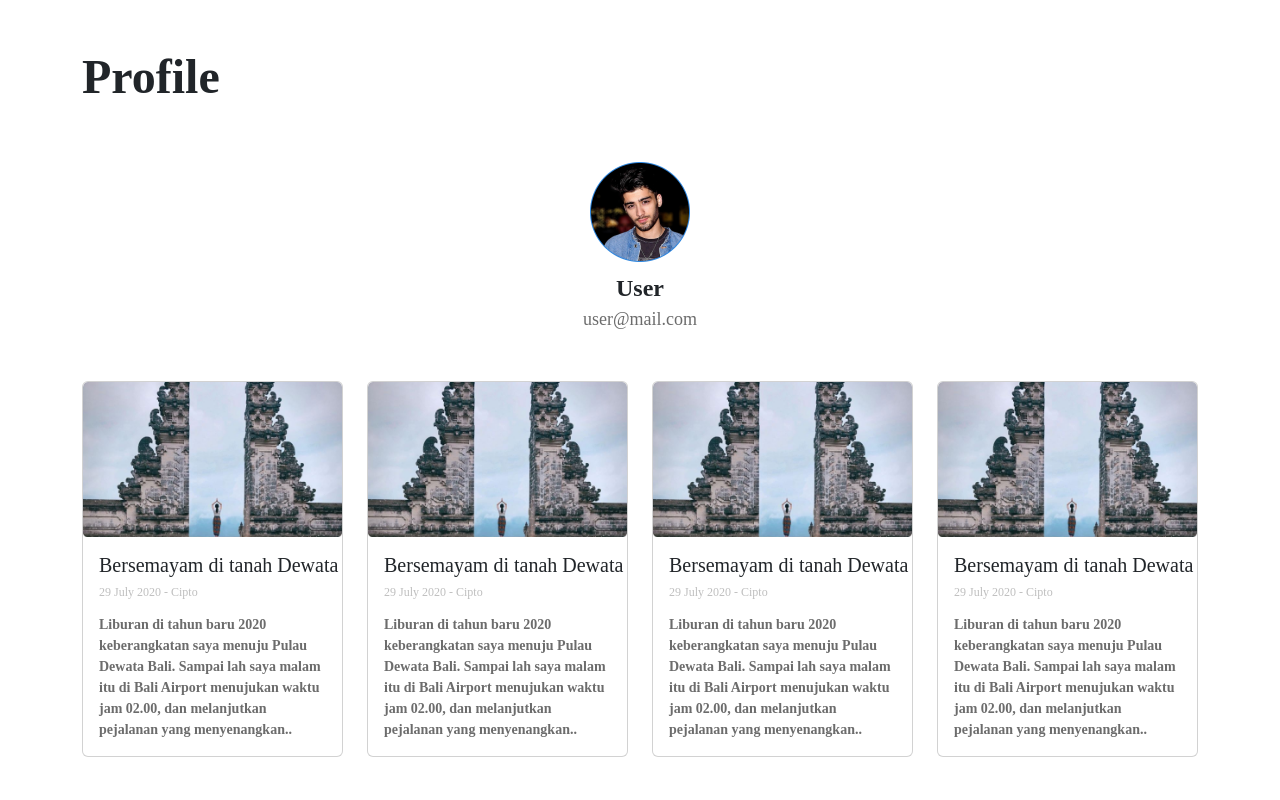
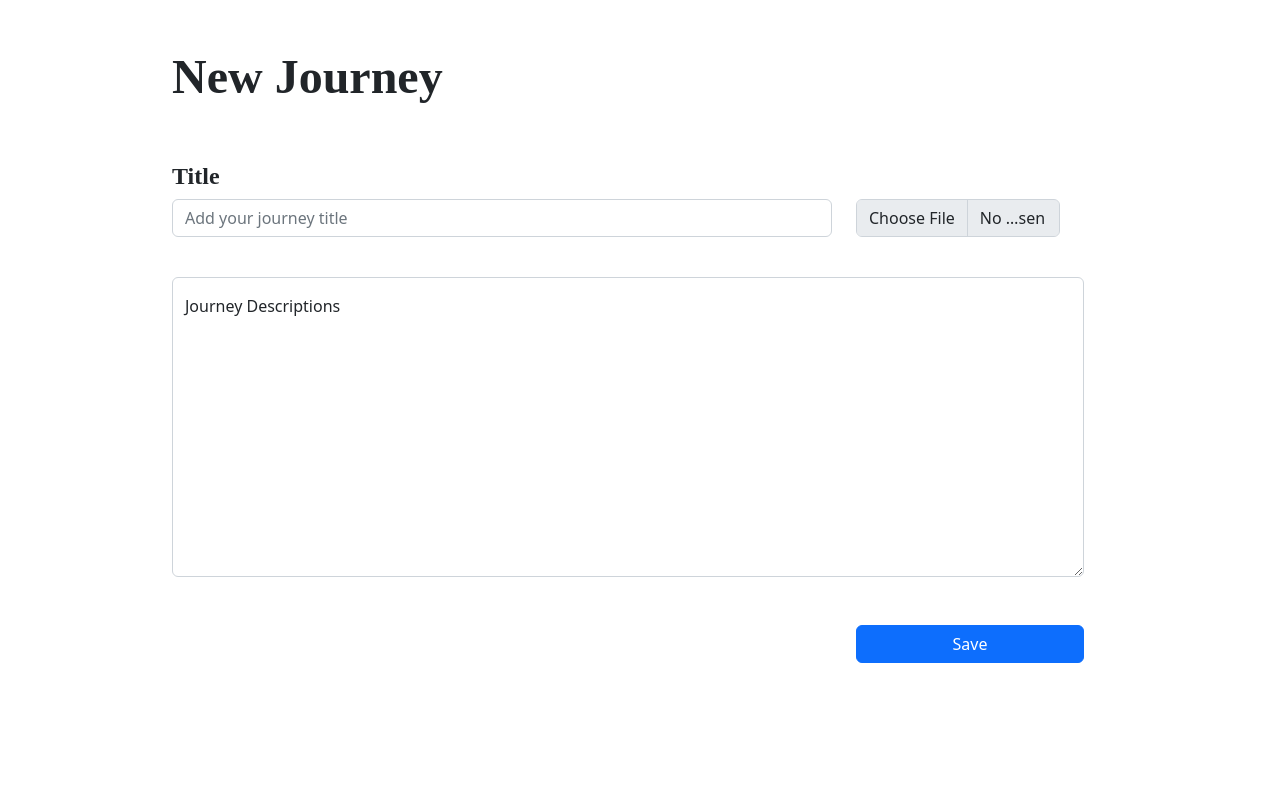
Before and after one commit to khalid-imd/the-journey, a React (Create React App) app in the folder client/: page /new-journey in a window 1280 px wide. Shown: the top 800 px of the page. Built offline with nearby package versions, Linux system fonts and the light colour scheme.

Commit message:
routing, add other page

```diff
--- a/client/package.json
+++ b/client/package.json
@@ -3,6 +3,8 @@
   "version": "0.1.0",
   "private": true,
   "dependencies": {
+    "@ckeditor/ckeditor5-build-classic": "^35.3.0",
+    "@ckeditor/ckeditor5-react": "^5.0.2",
     "@testing-library/jest-dom": "^5.16.5",
     "@testing-library/react": "^13.4.0",
     "@testing-library/user-event": "^13.5.0",
@@ -10,6 +12,7 @@
     "react": "^18.2.0",
     "react-bootstrap": "^2.6.0",
     "react-dom": "^18.2.0",
+    "react-router-dom": "^6.4.3",
     "react-scripts": "5.0.1",
     "web-vitals": "^2.1.4"
   },
--- a/client/src/App.css
+++ b/client/src/App.css
@@ -36,3 +36,8 @@
     transform: rotate(360deg);
   }
 }
+
+.banner {
+  max-height: 70vh;
+  min-height: 70vh;
+}
--- a/client/src/App.js
+++ b/client/src/App.js
@@ -1,19 +1,24 @@
 import "./App.css";
+import { BrowserRouter as Router, Route, Routes, Link } from "react-router-dom";
+import NewJourney from "./pages/newJourney";
 import Profile from "./pages/profile";
-//import BookMark from "./pages/bookmark";
-// import Detail from "./pages/detailPost";
-//import Bookmark from "./pages/Bookmark";
-//import Index from "./pages";
-//import IndexLogin from "./pages/indexAfterLogin";
+import BookMark from "./pages/bookmark";
+import Detail from "./pages/detailPost";
+import Index from "./pages";
+import IndexLogin from "./pages/indexAfterLogin";
 
 function App() {
   return (
-    <div>
-      {/* <IndexLogin /> */}
-      {/* <BookMark /> */}
-      {/* <Detail /> */}
-      <Profile />
-    </div>
+    <Router>
+      <Routes>
+        <Route exact path="/" element={<Index />} />
+        <Route exact path="/login" element={<IndexLogin />} />
+        <Route exact path="/profile" element={<Profile />} />
+        <Route exact path="/bookmark" element={<BookMark />} />
+        <Route exact path="/new-journey" element={<NewJourney />} />
+        <Route exact path="/detail" element={<Detail />} />
+      </Routes>
+    </Router>
   );
 }
 
--- /dev/null
+++ b/client/src/atoms/jumbotron.css
@@ -0,0 +1,24 @@
+.jumbotron-title {
+  font-family: "Avenir";
+  font-style: normal;
+  font-weight: 800;
+  font-size: 64px;
+  line-height: 112.2%;
+  /* or 72px */
+
+  display: flex;
+  align-items: center;
+  letter-spacing: -0.03em;
+
+  color: #ffffff;
+}
+
+.jumbotron-subtitle {
+  font-family: "Avenir";
+  font-style: normal;
+  font-weight: 400;
+  font-size: 24px;
+  line-height: 33px;
+
+  color: #ffffff;
+}
--- /dev/null
+++ b/client/src/atoms/jumbotron.js
@@ -0,0 +1,20 @@
+import React from "react";
+import "./jumbotron.css";
+
+function JumbotronTitle() {
+  return (
+    <div className="container">
+      <div className="align-items-start text-start title py-5">
+        <p className="jumbotron-title">
+          The Journey<br></br>you ever dreamed of.
+        </p>
+        <p className="jumbotron-subtitle">
+          We made a tool so you can easily keep & share you travel memories.
+          <br></br>But there is a lot more
+        </p>
+      </div>
+    </div>
+  );
+}
+
+export default JumbotronTitle;
--- /dev/null
+++ b/client/src/components/jumbotron.js
@@ -0,0 +1,15 @@
+import React from "react";
+import JumbotronTitle from "../atoms/jumbotron";
+import NavBar from "./navbar";
+import PhotoBar from "../assets/index-photobar.png";
+
+function Jumbotron() {
+  return (
+    <div className="banner" style={{ backgroundImage: `url(${PhotoBar})` }}>
+      <NavBar />
+      <JumbotronTitle />
+    </div>
+  );
+}
+
+export default Jumbotron;
--- a/client/src/components/login.js
+++ b/client/src/components/login.js
@@ -3,18 +3,13 @@ import Button from "react-bootstrap/Button";
 import Form from "react-bootstrap/Form";
 import Modal from "react-bootstrap/Modal";
 
-const Login = () => {
-  const [show, setShow] = useState(false);
-
+const Login = ({ show, setShow, setShowRegister }) => {
+  // const [show, setShow] = useState(false);
   const handleClose = () => setShow(false);
-  const handleShow = () => setShow(true);
+  // const handleShow = () => setShow(true);
 
   return (
     <div>
-      <Button variant="primary" onClick={handleShow}>
-        Login
-      </Button>
-
       <Modal className="modal-sm" show={show} onHide={handleClose}>
         <Modal.Body className="p-4">
           <Modal.Title className="items-center mb-3 text-center">
--- a/client/src/components/navbar.js
+++ b/client/src/components/navbar.js
@@ -0,0 +1,69 @@
+import React, { useState } from "react";
+import Button from "react-bootstrap/Button";
+import Container from "react-bootstrap/Container";
+import Form from "react-bootstrap/Form";
+import Nav from "react-bootstrap/Nav";
+import Navbar from "react-bootstrap/Navbar";
+
+import Icon from "../assets/index-icon.png";
+import Login from "./login";
+import Register from "./register";
+
+function NavBar() {
+  const [showLogin, setShowLogin] = useState(false);
+  const [showRegister, setShowRegister] = useState(false);
+
+  return (
+    <div>
+      <Navbar expand="lg">
+        <Container>
+          <Navbar.Brand href="#">
+            <img
+              src={Icon}
+              width="160"
+              height="45"
+              className="d-inline-block align-top"
+              alt="React Bootstrap logo"
+            />
+          </Navbar.Brand>
+          <Navbar.Toggle aria-controls="navbarScroll" />
+          <Navbar.Collapse id="navbarScroll">
+            <Nav
+              className="me-auto my-2 my-lg-0"
+              style={{ maxHeight: "100px" }}
+              navbarScroll
+            ></Nav>
+            <Form className="d-flex">
+              <Button
+                variant="outline-success"
+                className="mx-1"
+                onClick={() => setShowLogin(true)}
+              >
+                Login
+              </Button>
+              <Button
+                variant="primary"
+                className="mx-1"
+                onClick={() => setShowRegister(true)}
+              >
+                Register
+              </Button>
+            </Form>
+          </Navbar.Collapse>
+        </Container>
+      </Navbar>
+      <Login
+        show={showLogin}
+        setShow={setShowLogin}
+        setShowRegister={setShowRegister}
+      />
+      <Register
+        show={showRegister}
+        setShow={setShowRegister}
+        setShowLogin={setShowLogin}
+      />
+    </div>
+  );
+}
+
+export default NavBar;
--- a/client/src/components/register.js
+++ b/client/src/components/register.js
@@ -3,18 +3,14 @@ import Button from "react-bootstrap/Button";
 import Form from "react-bootstrap/Form";
 import Modal from "react-bootstrap/Modal";
 
-const Register = () => {
-  const [show, setShow] = useState(false);
+const Register = ({ show, setShow, setShowLogin }) => {
+  // const [show, setShow] = useState(false);
 
   const handleClose = () => setShow(false);
-  const handleShow = () => setShow(true);
+  // const handleShow = () => setShow(true);
 
   return (
     <div>
-      <Button variant="primary" onClick={handleShow}>
-        Register
-      </Button>
-
       <Modal className="modal-sm" show={show} onHide={handleClose}>
         <Modal.Body className="p-4">
           <Modal.Title className="items-center mb-3 text-center">
--- a/client/src/pages/index.js
+++ b/client/src/pages/index.js
@@ -3,6 +3,7 @@ import Hero from "../components/hero";
 import { Container, Form, Button, Card } from "react-bootstrap";
 import "./index.css";
 import CardImage from "../assets/index-card-image.png";
+import Jumbotron from "../components/jumbotron";
 
 const dataCard = [
   {
@@ -50,7 +51,7 @@ const dataCard = [
 const Index = () => {
   return (
     <div>
-      <Hero />
+      <Jumbotron />
       <Container className="mt-5">
         <div className="mb-4">
           <h1 className="journey">Journey</h1>
--- /dev/null
+++ b/client/src/pages/newJourney.css
@@ -0,0 +1,14 @@
+.title {
+  font-family: "Avenir";
+  font-style: normal;
+  font-weight: 900;
+  font-size: 48px;
+}
+
+.journey-title {
+  font-family: "Product Sans";
+  font-style: normal;
+  font-weight: 700;
+  font-size: 24px;
+  line-height: 29px;
+}
--- /dev/null
+++ b/client/src/pages/newJourney.js
@@ -0,0 +1,52 @@
+import React from "react";
+import { Form, Button, FloatingLabel, FormLabel } from "react-bootstrap";
+import "./newJourney.css";
+
+function Editor() {
+  return (
+    <div className="mx-auto mt-5 w-75 row">
+      <h2 className="title col-12 title">New Journey</h2>
+      <Form className="mt-5 row">
+        <div className="row mb-4">
+          <FormLabel className="journey-title"> Title </FormLabel>
+          <div className="col-lg-9 order-lg-1 order-1 pb-3">
+            <Form.Control
+              type="text"
+              placeholder="Add your journey title"
+              name="title"
+            />
+          </div>
+          <div className="col-lg-3 order-lg-1 order-2 pb-3">
+            <input
+              type="file"
+              name="image"
+              class="form-control input-group-text w-100 rounded-end"
+              id="inputGroupFile01"
+            />
+          </div>
+        </div>
+        <div className="col-lg-12 order-lg-2 order-3 pb-5">
+          <FloatingLabel
+            controlId="floatingTextarea2"
+            label="Journey Descriptions"
+          >
+            <Form.Control
+              as="textarea"
+              placeholder="Leave a comment here"
+              style={{ height: "300px" }}
+            />
+          </FloatingLabel>
+
+          <Button
+            type="submit"
+            className="col-lg-3 offset-lg-9 order-lg-3 order-4 mb-5 mt-5 text-decoration-none"
+          >
+            Save
+          </Button>
+        </div>
+      </Form>
+    </div>
+  );
+}
+
+export default Editor;
```
Also changed, not shown: 1 other file (tests, documents, lock files or other folders).
